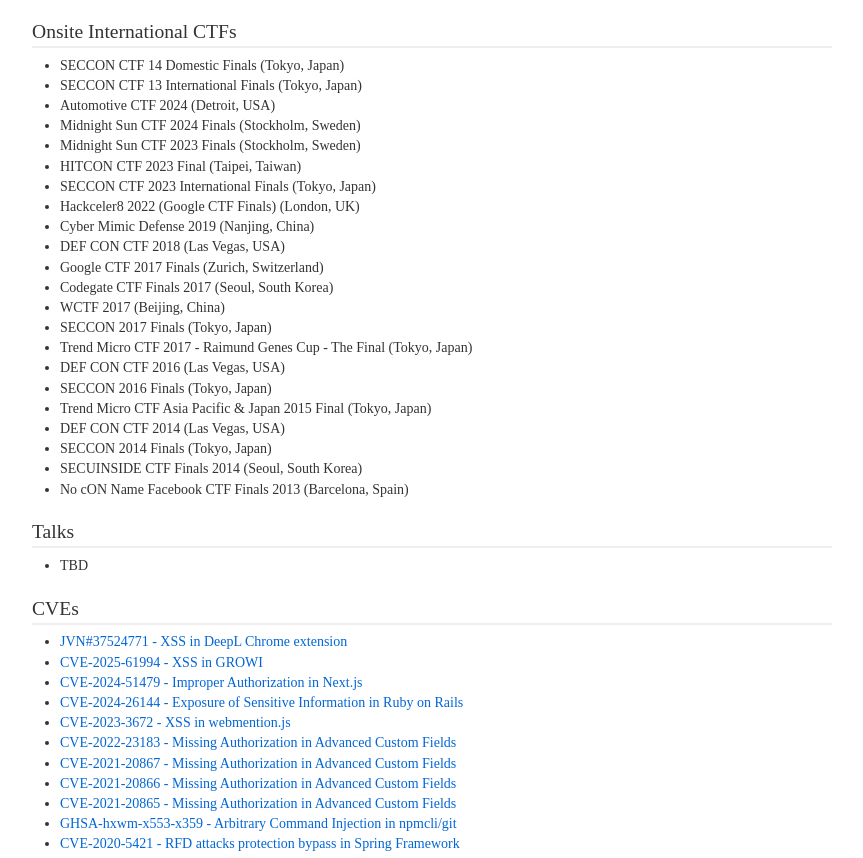
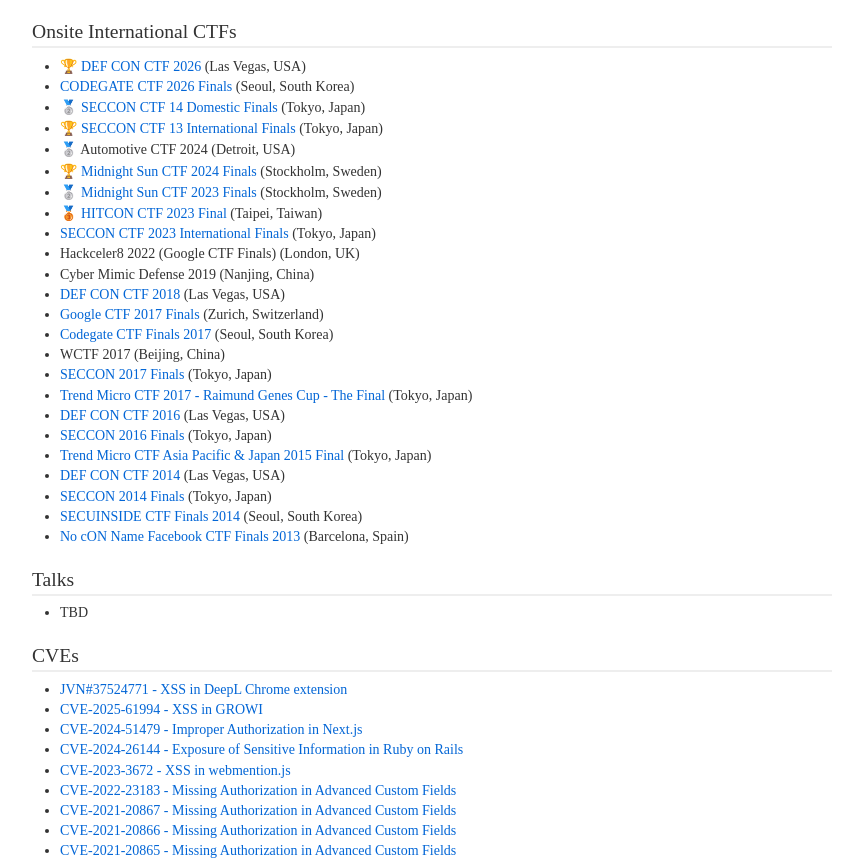
Before and after one commit to tyage/tyage.net, a website: page public/index.html in a window 1280 px wide. Shown: the part 1044-1902 px from the top of the page, without its empty margins (208-1071 px from the left). Drawn offline with Linux system fonts and the light colour scheme.

Commit message:
Update onsite CTF entries, medals, and CTFtime links

```diff
--- a/public/index.html
+++ b/public/index.html
@@ -153,28 +153,30 @@
     <div class="profile-sub">
       <h3 class="title">Onsite International CTFs</h3>
       <ul>
-        <li>SECCON CTF 14 Domestic Finals (Tokyo, Japan)</li>
-        <li>SECCON CTF 13 International Finals (Tokyo, Japan)</li>
-        <li>Automotive CTF 2024 (Detroit, USA)</li>
-        <li>Midnight Sun CTF 2024 Finals (Stockholm, Sweden)</li>
-        <li>Midnight Sun CTF 2023 Finals (Stockholm, Sweden)</li>
-        <li>HITCON CTF 2023 Final (Taipei, Taiwan)</li>
-        <li>SECCON CTF 2023 International Finals (Tokyo, Japan)</li>
+        <li>🏆 <a href="https://ctftime.org/event/3322/">DEF CON CTF 2026</a> (Las Vegas, USA)</li>
+        <li><a href="https://ctftime.org/event/3292/">CODEGATE CTF 2026 Finals</a> (Seoul, South Korea)</li>
+        <li>🥈 <a href="https://ctftime.org/event/3107/">SECCON CTF 14 Domestic Finals</a> (Tokyo, Japan)</li>
+        <li>🏆 <a href="https://ctftime.org/event/2649/">SECCON CTF 13 International Finals</a> (Tokyo, Japan)</li>
+        <li>🥈 Automotive CTF 2024 (Detroit, USA)</li>
+        <li>🏆 <a href="https://ctftime.org/event/2409/">Midnight Sun CTF 2024 Finals</a> (Stockholm, Sweden)</li>
+        <li>🥈 <a href="https://ctftime.org/event/1922/">Midnight Sun CTF 2023 Finals</a> (Stockholm, Sweden)</li>
+        <li>🥉 <a href="https://ctftime.org/event/2035/">HITCON CTF 2023 Final</a> (Taipei, Taiwan)</li>
+        <li><a href="https://ctftime.org/event/2159/">SECCON CTF 2023 International Finals</a> (Tokyo, Japan)</li>
         <li>Hackceler8 2022 (Google CTF Finals) (London, UK)</li>
         <li>Cyber Mimic Defense 2019 (Nanjing, China)</li>
-        <li>DEF CON CTF 2018 (Las Vegas, USA)</li>
-        <li>Google CTF 2017 Finals (Zurich, Switzerland)	</li>
-        <li>Codegate CTF Finals 2017 (Seoul, South Korea)</li>
+        <li><a href="https://ctftime.org/event/666/">DEF CON CTF 2018</a> (Las Vegas, USA)</li>
+        <li><a href="https://ctftime.org/event/506/">Google CTF 2017 Finals</a> (Zurich, Switzerland)	</li>
+        <li><a href="https://ctftime.org/event/460/">Codegate CTF Finals 2017</a> (Seoul, South Korea)</li>
         <li>WCTF 2017 (Beijing, China)</li>
-        <li>SECCON 2017 Finals (Tokyo, Japan)</li>
-        <li>Trend Micro CTF 2017 - Raimund Genes Cup - The Final (Tokyo, Japan)</li>
-        <li>DEF CON CTF 2016 (Las Vegas, USA)</li>
-        <li>SECCON 2016 Finals (Tokyo, Japan)</li>
-        <li>Trend Micro CTF Asia Pacific & Japan 2015 Final (Tokyo, Japan)</li>
-        <li>DEF CON CTF 2014 (Las Vegas, USA)</li>
-        <li>SECCON 2014 Finals (Tokyo, Japan)</li>
-        <li>SECUINSIDE CTF Finals 2014 (Seoul, South Korea)</li>
-        <li>No cON Name Facebook CTF Finals 2013 (Barcelona, Spain)</li>
+        <li><a href="https://ctftime.org/event/510/">SECCON 2017 Finals</a> (Tokyo, Japan)</li>
+        <li><a href="https://ctftime.org/event/480/">Trend Micro CTF 2017 - Raimund Genes Cup - The Final</a> (Tokyo, Japan)</li>
+        <li><a href="https://ctftime.org/event/344/">DEF CON CTF 2016</a> (Las Vegas, USA)</li>
+        <li><a href="https://ctftime.org/event/401/">SECCON 2016 Finals</a> (Tokyo, Japan)</li>
+        <li><a href="https://ctftime.org/event/257/">Trend Micro CTF Asia Pacific & Japan 2015 Final</a> (Tokyo, Japan)</li>
+        <li><a href="https://ctftime.org/event/134/">DEF CON CTF 2014</a> (Las Vegas, USA)</li>
+        <li><a href="https://ctftime.org/event/195/">SECCON 2014 Finals</a> (Tokyo, Japan)</li>
+        <li><a href="https://ctftime.org/event/144/">SECUINSIDE CTF Finals 2014</a> (Seoul, South Korea)</li>
+        <li><a href="https://ctftime.org/event/110/">No cON Name Facebook CTF Finals 2013</a> (Barcelona, Spain)</li>
       </ul>
     </div>
 
```
